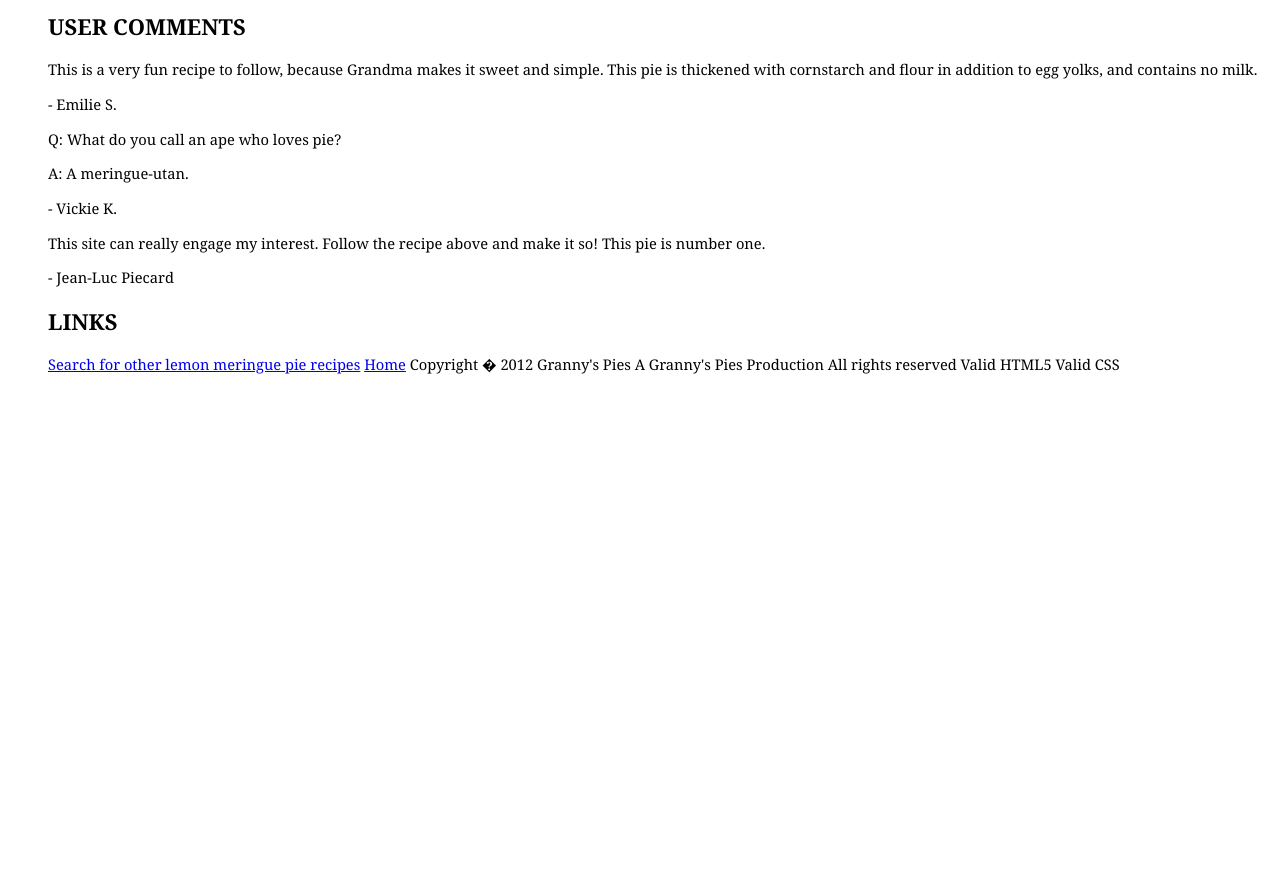
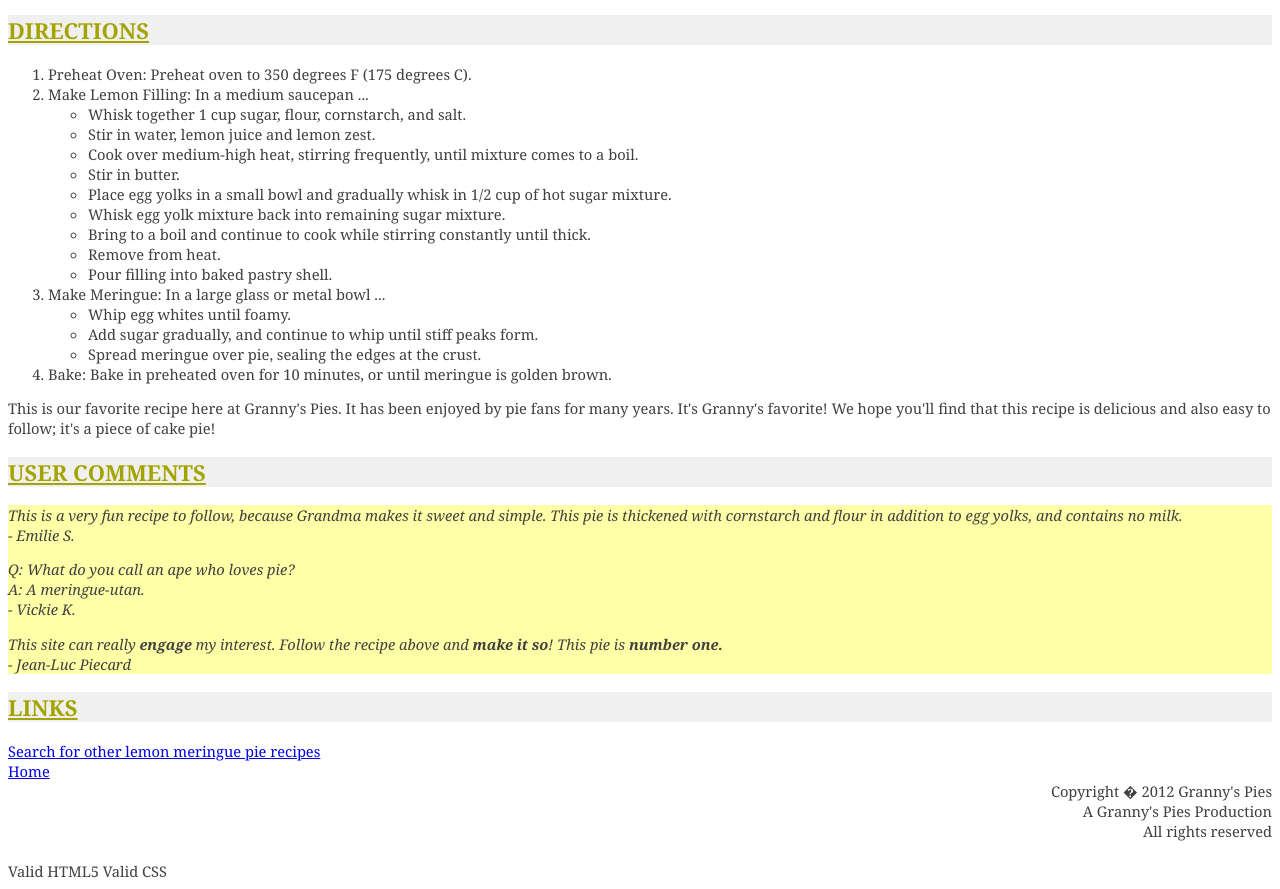
Before and after one commit to Prescientje/csse280, a plain HTML site: page recipe/pie.html in a window 1280 px wide. Shown: the part 711-1600 px from the top of the page. Before the commit the page ends 1099 px from the top, so only its background shows below. Drawn offline with Linux system fonts and the light colour scheme.

Commit message:
add more css details

```diff
--- a/recipe/css/recipe.css
+++ b/recipe/css/recipe.css
@@ -1,13 +1,31 @@
 body {
 	background-color: white;
-	text-color: #404040;
+	color: #404040;
 	font-size: 11pt;
 	font-family: Georgia, Garamond, serif;
 }
 
-h1 h2 {
+h1,h2 {
 	background-color: #f0f0f0;
-	font-family: Lucida Sans Unicode, Helvetica, Arial, sans-serif;
+	/* font-family: Lucida Sans Unicode, Helvetica, Arial, sans-serif; */
+	color: #a4a400;
+	text-decoration: underline;
+}
+
+h1 {
 	text-align: center;
-	text-color: #a4a400;
 }
+
+p.small {
+	line-height: 0.8;
+}
+
+#comment {
+	font-style: oblique;
+	background-color: #ffffa8;
+	text-index: 50px;
+}
+
+#copyright {
+	text-align: right;
+}
--- a/recipe/pie.html
+++ b/recipe/pie.html
@@ -5,17 +5,21 @@
     <link rel="stylesheet" type="text/css" href="css/recipe.css">
 </head>
 <body>
-Grandma's Lemon Meringue Pie
+<h1>Grandma's Lemon Meringue Pie</h1>
 
-lemon meringue pie
+<img src="images/pie.jpg" alt="lemon meringue pie">
 
-One 9-inch pie
+<p class="small">One 9-inch pie
+<br>
 30 Min - Prep time
+<br>
 10 Min - Cook time
+<br>
 40 Min - Total
-8 Servings
+<br>
+8 Servings</p>
 
-INGREDIENTS
+<h2>INGREDIENTS</h2>
 
 <ul>
 	<li>1 cup white sugar</li>
@@ -54,30 +58,42 @@ INGREDIENTS
 		<li>Spread meringue over pie, sealing the edges at the crust.</li>
 	</ul>
 	<li>Bake: Bake in preheated oven for 10 minutes, or until meringue is golden brown.</li>
-</ul>
+</ol>
 
 <p>This is our favorite recipe here at Granny's Pies. It has been enjoyed by pie fans for many years. It's Granny's favorite! We hope you'll find that this recipe is delicious and also easy to follow; it's a piece of cake pie!</p>
 
 <h2>USER COMMENTS</h2>
 
-<p id="comment">This is a very fun recipe to follow, because Grandma makes it sweet and simple. This pie is thickened with cornstarch and flour in addition to egg yolks, and contains no milk.</p>
-<p id="comment">- Emilie S.</p>
+<div id="comment">
+<p>This is a very fun recipe to follow, because Grandma makes it sweet and simple. This pie is thickened with cornstarch and flour in addition to egg yolks, and contains no milk.
+<br>
+- Emilie S.</p>
 
-<p id="comment">Q: What do you call an ape who loves pie?</p>
-<p id="comment">A: A meringue-utan.</p>
-<p id="comment">- Vickie K.</p>
+<p>Q: What do you call an ape who loves pie?
+<br>
+A: A meringue-utan.
+<br>
+- Vickie K.</p>
 
-<p id="comment">This site can really engage my interest. Follow the recipe above and make it so! This pie is number one.</p>
-<p id="comment">- Jean-Luc Piecard</p>
+<p>This site can really <b>engage</b> my interest. Follow the recipe above and <b>make it so</b>! This pie is <b>number one.</b>
+<br>
+- Jean-Luc Piecard</p>
+</div>
 
 <h2>LINKS</h2>
 
-<a href="#">Search for other lemon meringue pie recipes</a>
-<a href="#">Home</a>
-
+<a href="http://www.google.com/search?q=lemon+meringue+pie+recipe&start=10">Search for other lemon meringue pie recipes</a>
+<br>
+<a href="./index.html">Home</a>
+<br>
+<div id="copyright">
 Copyright � 2012 Granny's Pies
+<br>
 A Granny's Pies Production
+<br>
 All rights reserved
+</div>
+<br>
 
 Valid HTML5
 Valid CSS
```
Also changed, not shown: recipe/images/pie.jpg (added).
